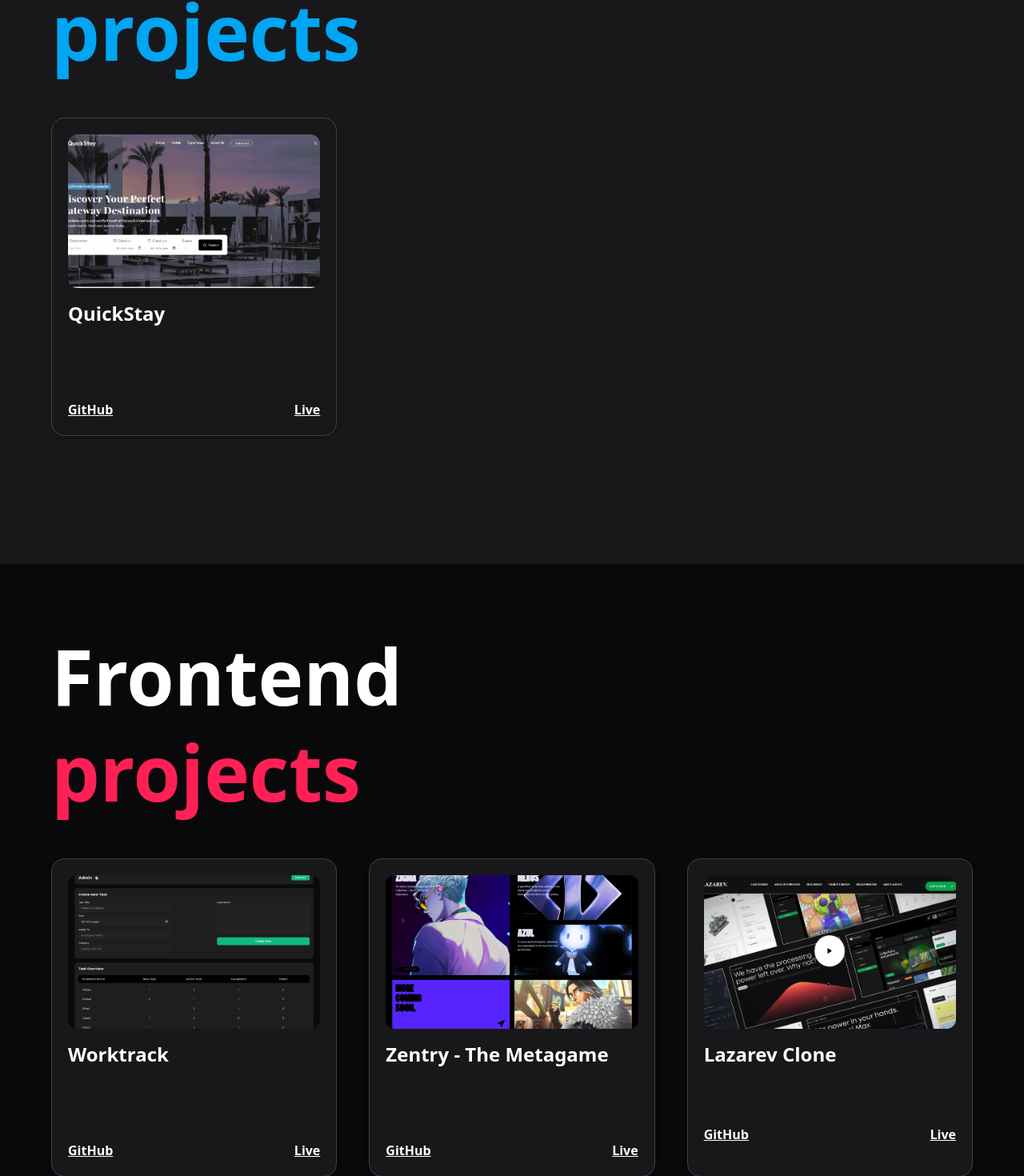
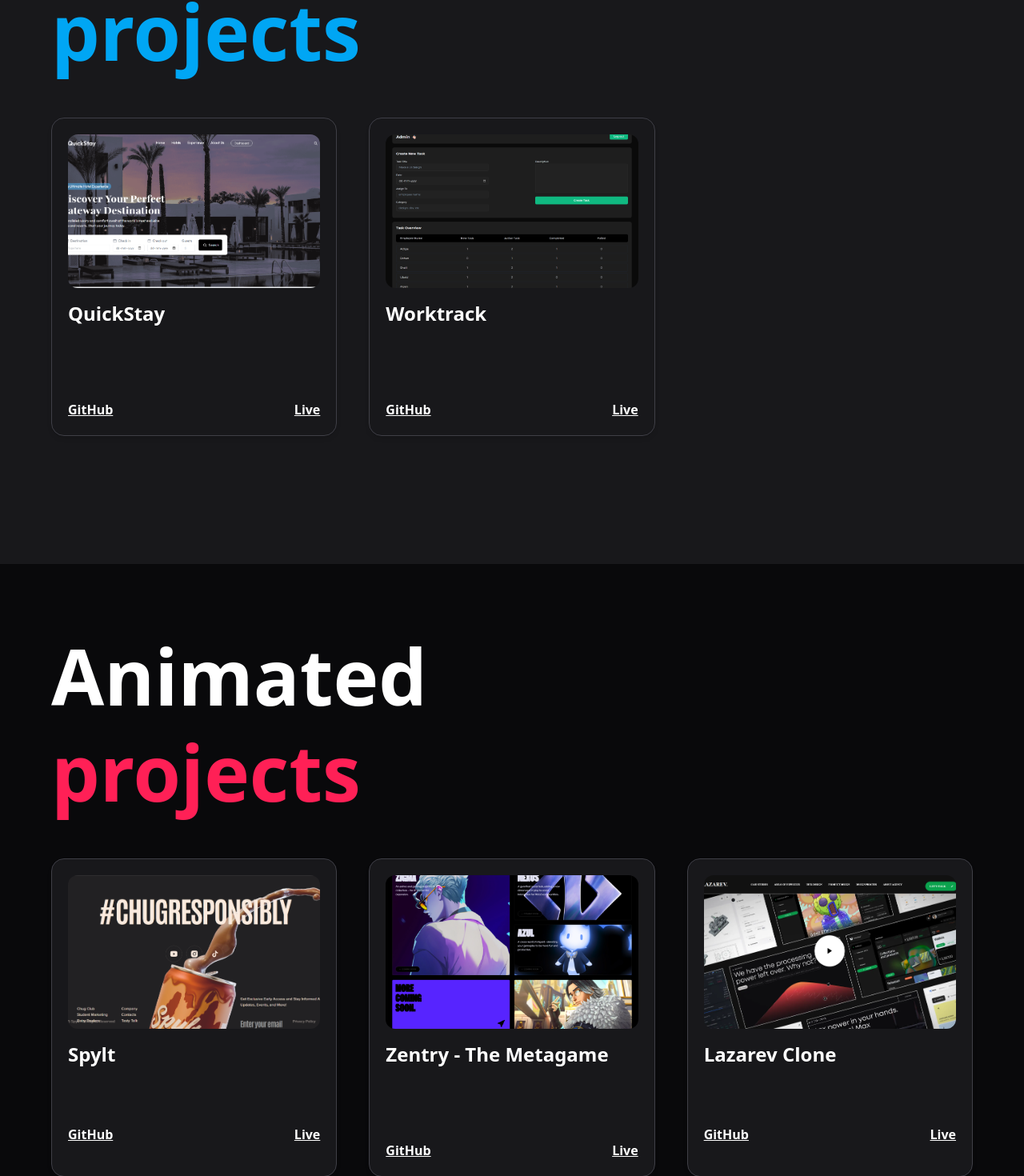
Before and after one commit to piyushht2003/my-portfolio, a React (Vite) app: page / in a window 1280 px wide. Shown: the part 3847-5317 px from the top of the page at 80% size. Built offline with nearby package versions, Linux system fonts and the light colour scheme.

Commit message:
added a new project spylt

```diff
--- a/src/components/Projects.jsx
+++ b/src/components/Projects.jsx
@@ -65,11 +65,11 @@ const Projects = () => {
 
   const projects = [
     {
-      title: "Worktrack",
-      img: "images/worktrack.png",
-      desc: "An employee management application to keep track of the assignments and tasks of the employees. (Visit Github)",
-      github: "https://github.com/piyushht2003/WorkTrack-Employee-Management-System",
-      live: "https://work-track-employee-management-syst.vercel.app/",
+      title: "Spylt",
+      img: "images/spylt.png",
+      desc: "This project showcases a premium website that won Awwwards Site of the Day.",
+      github: "https://github.com/piyushht2003/Awwards-Spylt",
+      live: "https://awwards-spylt.vercel.app/",
     },
     {
       title: "Zentry - The Metagame",
@@ -94,6 +94,13 @@ const Projects = () => {
       desc: "A Hotel management application where you can book your hotel rooms and manage your hotel business.",
       github: "https://github.com/piyushht2003/hotel-management-app",
       live: "https://quickstay-rose.vercel.app/",
+    },
+    {
+      title: "Worktrack",
+      img: "images/worktrack.png",
+      desc: "An employee management application to keep track of the assignments and tasks of the employees. (Visit Github)",
+      github: "https://github.com/piyushht2003/WorkTrack-Employee-Management-System",
+      live: "https://work-track-employee-management-syst.vercel.app/",
     },
   ];
 
@@ -142,7 +149,7 @@ const Projects = () => {
           ref={fullStackHeadingRef}
           className="text-4xl sm:text-6xl md:text-7xl lg:text-8xl mb-12 font-bold leading-tight"
         >
-          FullStack <span className="text-sky-500 block">projects</span>
+          Functional <span className="text-sky-500 block">projects</span>
         </h1>
         <div className="grid grid-cols-1 sm:grid-cols-2 lg:grid-cols-3 mb-20 gap-8 md:gap-10">
           {fullStack.map((proj, i) => (
@@ -157,7 +164,7 @@ const Projects = () => {
           ref={frontendHeadingRef}
           className="text-4xl sm:text-6xl md:text-7xl lg:text-8xl mb-12 font-bold leading-tight"
         >
-          Frontend <span className="text-rose-500 block">projects</span>
+          Animated <span className="text-rose-500 block">projects</span>
         </h1>
         <div className="grid grid-cols-1 sm:grid-cols-2 lg:grid-cols-3 mb-20 gap-8 md:gap-10">
           {projects.map((proj, i) => (
```
Also changed, not shown: public/fonts/Azonix.otf (deleted), public/images/spylt.png (added).
